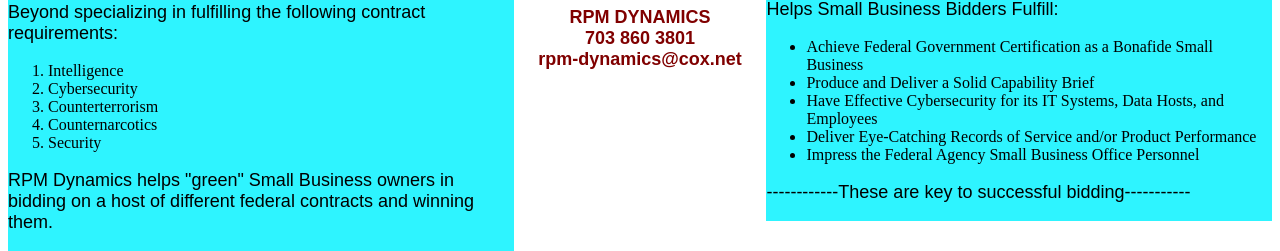
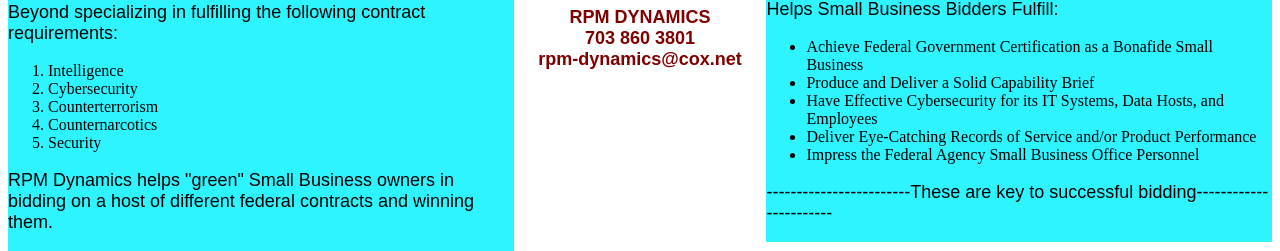
Before and after one commit to mackin27/mackin27five.github.io, a plain HTML site: page unit_3/index.html in a window 1280 px wide. Shown: the part 782-1033 px from the top of the page. Drawn offline with Linux system fonts and the light colour scheme.

Commit message:
More tweaking
to right column

```diff
--- a/unit_3/index.html
+++ b/unit_3/index.html
@@ -79,7 +79,7 @@
 			<li>Impress the Federal Agency Small Business Office Personnel</li>
 
 		</ul>
-			<p>------------These are key to successful bidding-----------</p>
+			<p>------------------------These are key to successful bidding-----------------------</p>
 
 	</section>
 
```
